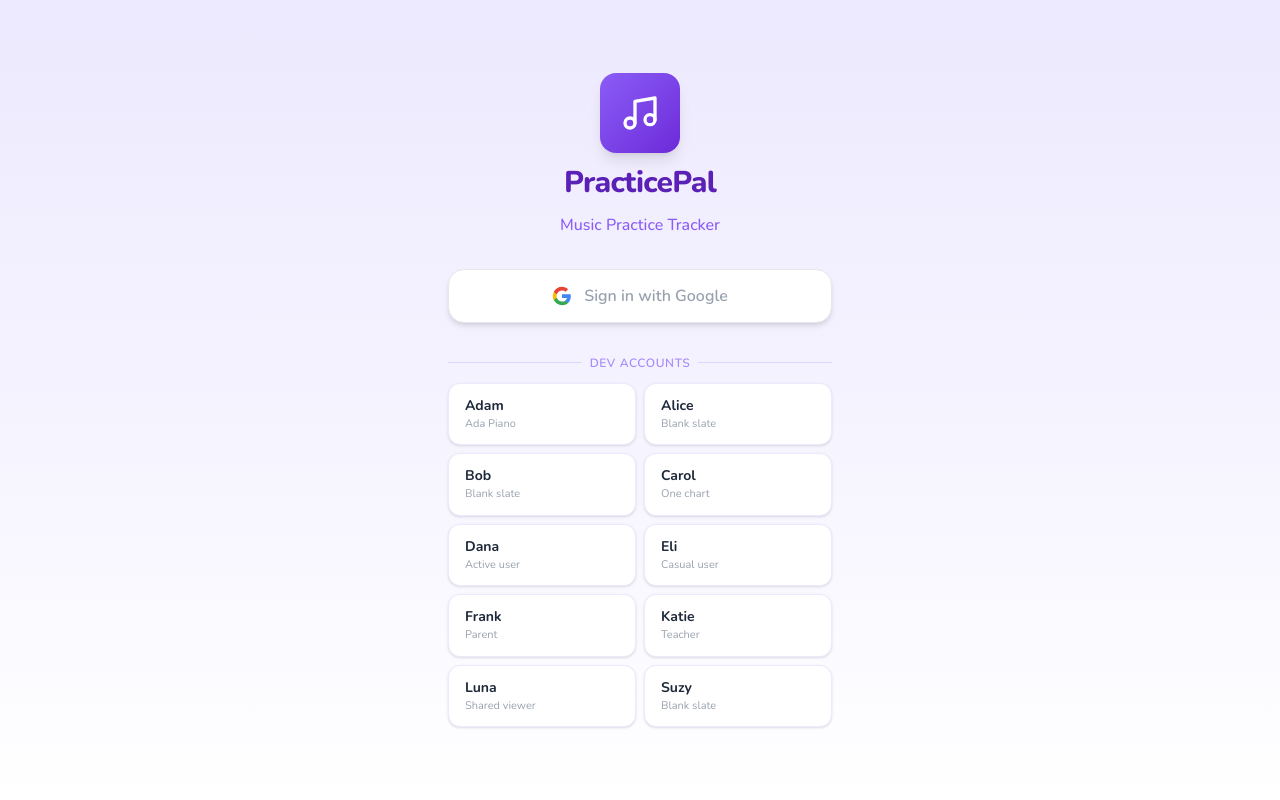
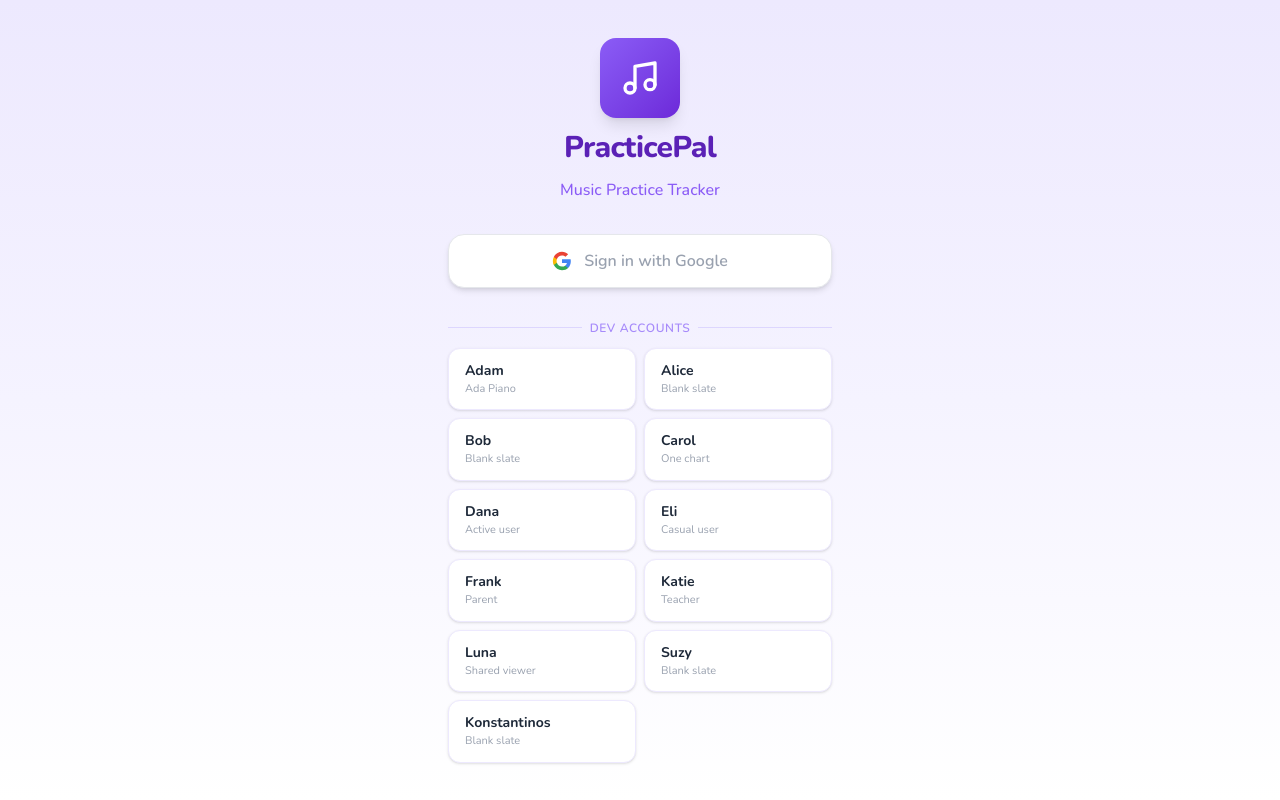
Before and after one commit to AdamSomers/practice-pal, a React (Vite) app in the folder client/: page /login in a window 1280 px wide. Built offline with nearby package versions, Linux system fonts and the light colour scheme; no server answers.

Commit message:
feat: add Konstantinos test account
Co-Authored-By: Claude Opus 4.7 (1M context) <noreply@anthropic.com>

```diff
--- a/client/src/pages/LoginPage.tsx
+++ b/client/src/pages/LoginPage.tsx
@@ -15,6 +15,7 @@ const TEST_ACCOUNTS = [
   { id: 'teacher-katie', label: 'Katie', desc: 'Teacher' },
   { id: 'shared-viewer-luna', label: 'Luna', desc: 'Shared viewer' },
   { id: 'suzy', label: 'Suzy', desc: 'Blank slate' },
+  { id: 'konstantinos', label: 'Konstantinos', desc: 'Blank slate' },
 ];
 
 export default function LoginPage() {
```
Also changed, not shown: 1 other file (tests, documents, lock files or other folders).
